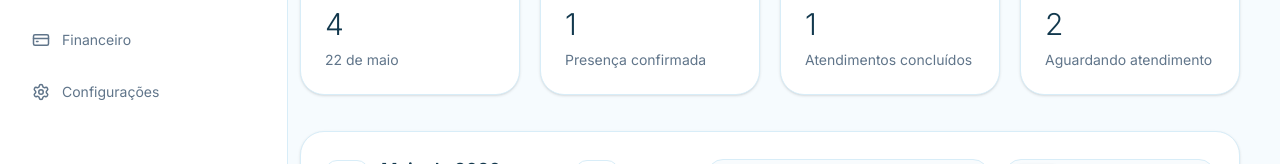
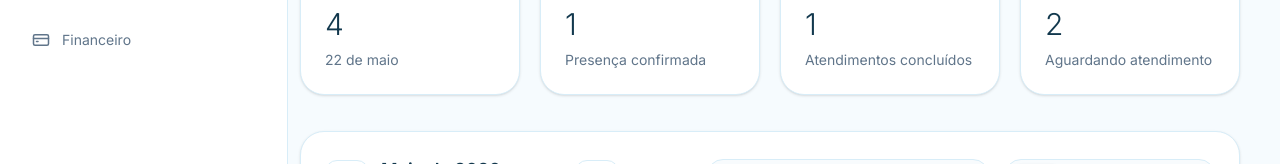
Before and after one commit to PedroPassos081/odonto-system, a Next.js app: page /agenda in a window 1280 px wide. Shown: the part 296-460 px from the top of the page. Built offline with nearby package versions, Linux system fonts and the light colour scheme.

Commit message:
chore: remove settings from sidebar navigation

```diff
--- a/src/components/layout/Sidebar.tsx
+++ b/src/components/layout/Sidebar.tsx
@@ -8,7 +8,6 @@ import {
   CreditCard,
   LayoutDashboard,
   LogOut,
-  Settings,
   ClipboardList,
   Users,
 } from "lucide-react";
@@ -38,11 +37,6 @@ const menuItems = [
     label: "Financeiro",
     href: "/financeiro",
     icon: CreditCard,
-  },
-  {
-    label: "Configurações",
-    href: "/configuracoes",
-    icon: Settings,
   },
 ];
 
```
